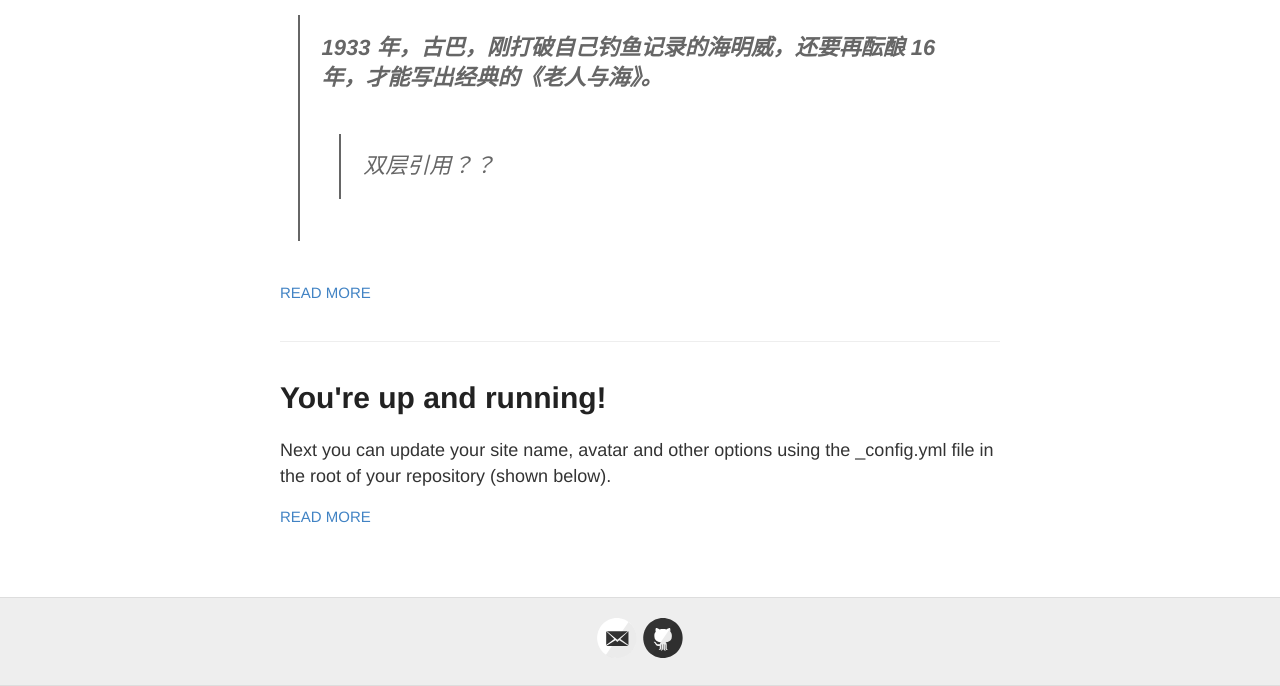
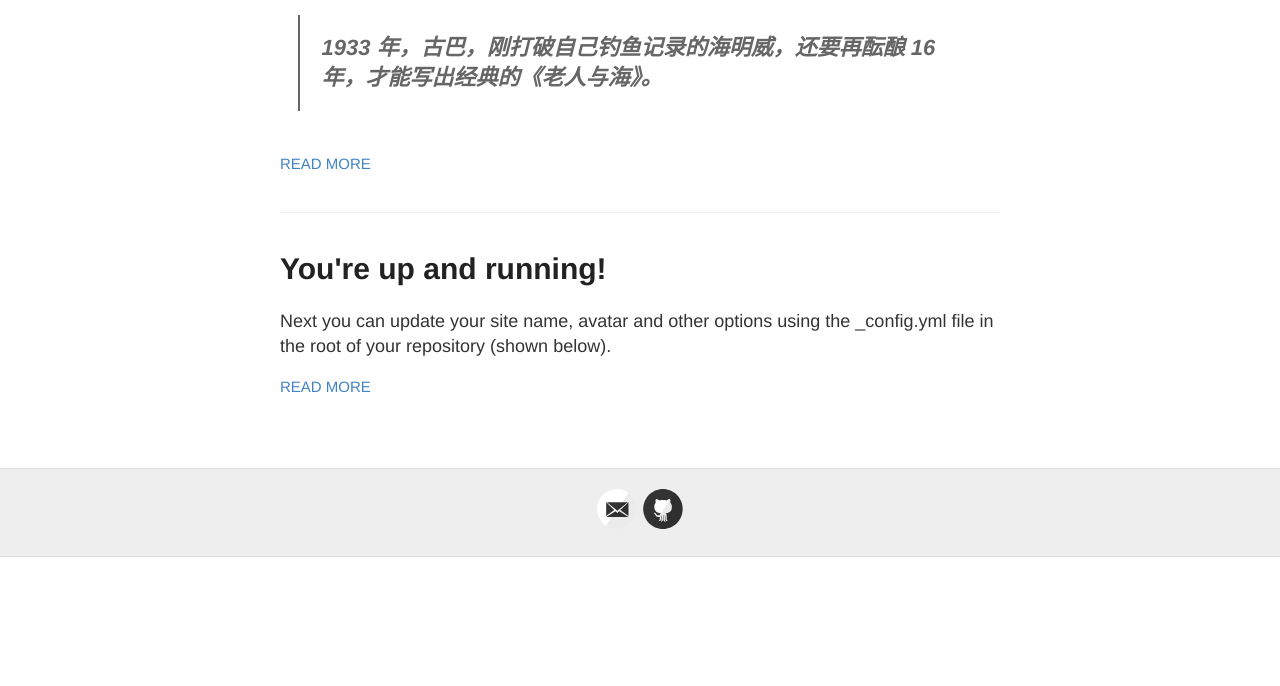
Before and after one commit to xiaogmail/xiaogmail.github.io.pass, a Jekyll site: the page built from index.html, in a window 1280 px wide and 900 px high, scrolled down 632 px, cut to the strip 214-900 px from the top of the window. Built offline with Jekyll 4.4.1, drawn with Linux system fonts in a browser that asks for light colours; after the commit the page ends 1403 px from its top, so only the background shows below that.

Commit message:
Update 2016-12-18-向未来的自己提问.md

```diff
--- a/_posts/2016-12-18-向未来的自己提问.md
+++ b/_posts/2016-12-18-向未来的自己提问.md
@@ -4,7 +4,7 @@ title: 向未来的自己提问
 ---
 ![](http://upload-images.jianshu.io/upload_images/658453-b0a7b2a17c2e7210.jpg?imageMogr2/auto-orient/strip%7CimageView2/2/w/1240)
 > **1933 年，古巴，刚打破自己钓鱼记录的海明威，还要再酝酿 16 年，才能写出经典的《老人与海》。**
->> 双层引用？？
+
 
 ![](http://upload-images.jianshu.io/upload_images/658453-f93970e6fb82a8c7.png?imageMogr2/auto-orient/strip%7CimageView2/2/w/1240)
 > **1933 年，斯德哥尔摩，刚刚获得诺贝尔物理学奖的薛定谔，还要再养两年的猫，才能向更多人通俗地解释哥本哈根诠释存在的问题。**
```
